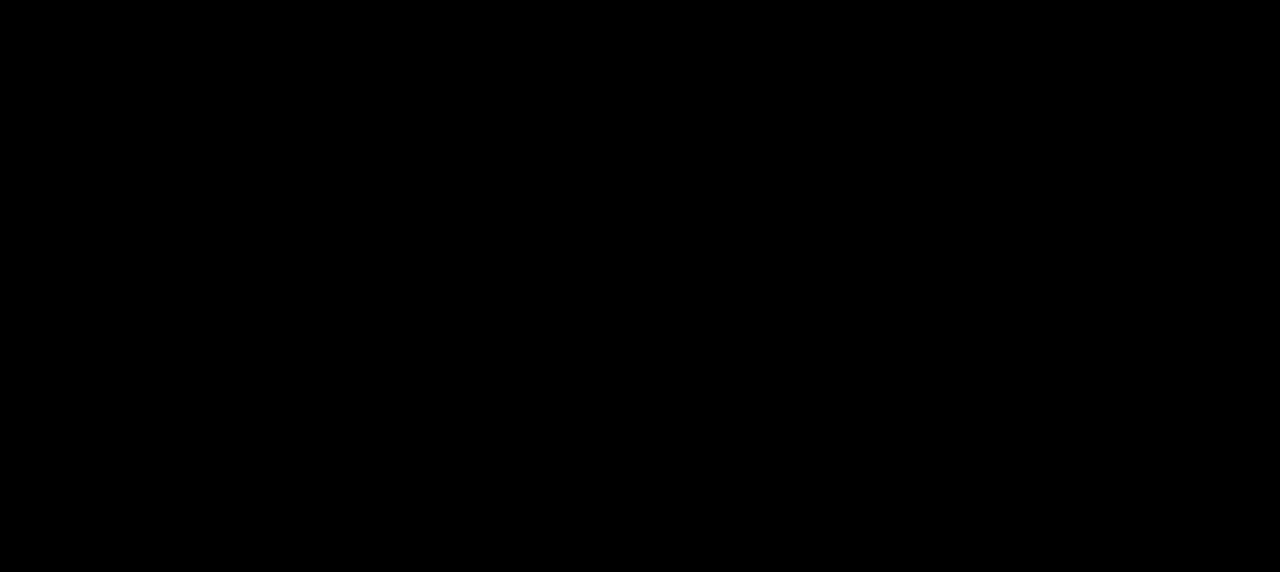
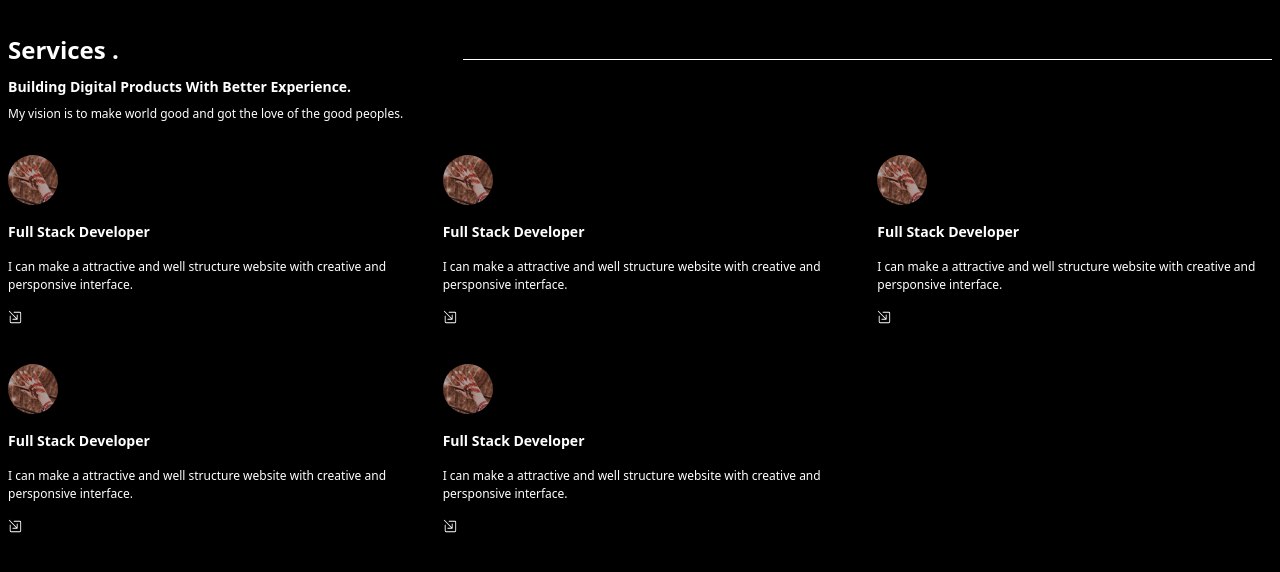
Before and after one commit to abubkar-afzal/my-portfolio, a Next.js app: page /Components/services in a window 1280 px wide. Shown: the top 572 px of the page. Built offline with nearby package versions, Linux system fonts and the light colour scheme.

Commit message:
making more design changes

```diff
--- a/pages/Components/FirstPage.tsx
+++ b/pages/Components/FirstPage.tsx
@@ -19,7 +19,7 @@ const FirstPage = () => {
                                 d="M 50, 50 m -40, 0 a 40,40 0 1,1 80,0 a 40,40 0 1,1 -80,0"
                             />
                         </defs>
-                        <text className="fill-black dark:fill-white font-mono text-3rem uppercase tracking-[0.2em]">
+                        <text className="fill-white dark:fill-white font-mono text-3rem uppercase tracking-[0.2em]">
                             <textPath xlinkHref="#circlePath">
                                 Full Stack Developer
                             </textPath>
--- a/pages/Components/getintouch.tsx
+++ b/pages/Components/getintouch.tsx
@@ -1,25 +1,26 @@
 import React from "react";
-
+import img from "../../public/img1.jpg"
+import Image from "next/image";
 const GetInTouch=()=>{
 
     return<>
-    <div>
-                <div>Get In Touch</div>
-                <div></div>
-            </div>
+    <div className="text-[1.5rem] font-black text-left m-2 relative -z-10 text-(--white) mt-[2rem]">
+        <div className="w-[60%]">Get In Touch .</div>
+        <div className="border-t absolute right-0 bottom-2 w-[50%]"></div>
+      </div>
 
-        <div>Lorem ipsum dolor, sit amet consectetur adipisicing elit. Asperiores mollitia ex modi ipsum reprehenderit aliquid molestias laborum ipsa, quibusdam nostrum consequatur fugiat sit suscipit sed, iste enim nisi, quo reiciendis?</div>
-        <div>
-            <div>Icon</div>
-            <div><div>name</div>
-            <div>subname</div></div>
+        <div>Take A Coffee & Chat With Me</div>
+        <div className="text-(--white) flex space-x-2 m-2">
+            <div><Image src={img} alt="img" width={50} height={50} className=""/></div>
+            <div><div className="font-thin text-[12px]">Email</div>
+            <div className="font-black text-[14px]">hafizabubakarafzal@gmail.com</div></div>
         </div>
-        <div>
-            <div>Icon</div>
-            <div><div>name</div>
-            <div>subname</div></div>
+        <div className="text-(--white) flex space-x-2 m-2">
+            <div><Image src={img} alt="img" width={50} height={50} className=""/></div>
+            <div><div className="font-thin text-[12px]">Phone</div>
+            <div className="font-black text-[14px]">+923270972423</div></div>
         </div>
-        <div>
+        <div className="text-(--white)">
             <div>
                 <div>name</div>
                 <input type="text" />
@@ -43,3 +44,4 @@ const GetInTouch=()=>{
         <div>Location</div>
     </>
 }
+export default GetInTouch;
--- a/pages/Components/services.tsx
+++ b/pages/Components/services.tsx
@@ -1,44 +1,63 @@
 import React from "react";
-
+import img from "../../public/img1.jpg"
+import Image from "next/image";
+import { BsBoxArrowInDownRight } from "react-icons/bs";
 const Services = ()=>{
     return<>
-        <div>
-                <div>Services</div>
-                <div></div>
+        <div className="text-[1.5rem] font-black text-left m-2 relative -z-10 text-(--white) mt-[2rem]">
+        <div className="w-[60%]">Services .</div>
+        <div className="border-t absolute right-0 bottom-2 w-[64%]"></div>
+      </div>
+
+        <div className="font-black text-(--white) m-2 text-[14px]">Building Digital Products With Better Experience.</div>
+        <div className="font-thin text-(--white) m-2 text-[12px]">My vision is to make world good and got the love of the good peoples.</div>
+       <div className="grid grid-cols-2 md:grid-cols-3 gap-10 mt-[2rem] m-2">
+        <div className="text-(--white)">
+            <div>
+                <Image src={img} width={50} height={50} alt="img" className="rounded-full"/>
             </div>
-
-        <div>Lorem ipsum dolor, sit amet consectetur adipisicing elit. Maxime enim in id similique ipsum exercitationem vel perspiciatis, eos maiores alias dignissimos, quod deleniti nostrum tempora nulla quas ducimus adipisci dolores.</div>
-        <div>Lorem ipsum dolor sit amet, consectetur adipisicing elit. Aliquid dolorem neque dicta nemo rerum nam minus, assumenda ipsum excepturi, ipsa amet animi saepe esse vitae minima, dolore unde cumque quas?</div>
-        <div>
+            <div className="my-[1rem] font-black text-[14px]">Full Stack Developer</div>
+            <div className="my-[1rem] font-thin text-[12px]">I can make a attractive and well structure website with creative and persponsive interface.</div>
+            <div className="text-[14px]"><BsBoxArrowInDownRight />
+</div>
+        </div>
+        <div className="text-(--white)">
             <div>
-                Logo
+                <Image src={img} width={50} height={50} alt="img" className="rounded-full"/>
             </div>
-            <div>Title</div>
-            <div>Description</div>
-            <div>Button</div>
+            <div className="my-[1rem] font-black text-[14px]">Full Stack Developer</div>
+            <div className="my-[1rem] font-thin text-[12px]">I can make a attractive and well structure website with creative and persponsive interface.</div>
+            <div className="text-[14px]"><BsBoxArrowInDownRight />
+</div>
         </div>
-        <div>
+        <div className="text-(--white)">
             <div>
-                Logo
+                <Image src={img} width={50} height={50} alt="img" className="rounded-full"/>
             </div>
-            <div>Title</div>
-            <div>Description</div>
-            <div>Button</div>
-        </div><div>
+            <div className="my-[1rem] font-black text-[14px]">Full Stack Developer</div>
+            <div className="my-[1rem] font-thin text-[12px]">I can make a attractive and well structure website with creative and persponsive interface.</div>
+            <div className="text-[14px]"><BsBoxArrowInDownRight />
+</div>
+        </div>
+        <div className="text-(--white)">
             <div>
-                Logo
+                <Image src={img} width={50} height={50} alt="img" className="rounded-full"/>
             </div>
-            <div>Title</div>
-            <div>Description</div>
-            <div>Button</div>
-        </div><div>
+            <div className="my-[1rem] font-black text-[14px]">Full Stack Developer</div>
+            <div className="my-[1rem] font-thin text-[12px]">I can make a attractive and well structure website with creative and persponsive interface.</div>
+            <div className="text-[14px]"><BsBoxArrowInDownRight />
+</div>
+        </div>
+        <div className="text-(--white)">
             <div>
-                Logo
+                <Image src={img} width={50} height={50} alt="img" className="rounded-full"/>
             </div>
-            <div>Title</div>
-            <div>Description</div>
-            <div>Button</div>
+            <div className="my-[1rem] font-black text-[14px]">Full Stack Developer</div>
+            <div className="my-[1rem] font-thin text-[12px]">I can make a attractive and well structure website with creative and persponsive interface.</div>
+            <div className="text-[14px]"><BsBoxArrowInDownRight />
+</div>
         </div>
+       </div>
     </>
 }
 
--- a/pages/index.tsx
+++ b/pages/index.tsx
@@ -7,6 +7,7 @@ import CodingSkill from "./Components/codingSkills";
 import DesignSkills from "./Components/designSkills";
 import Awards from "./Components/awards";
 import Services from "./Components/services";
+import GetInTouch from "./Components/getintouch";
 export default function Home() {
   return (
     <>
@@ -18,6 +19,7 @@ export default function Home() {
     <DesignSkills/>
     <Awards/>
     <Services/>
+    <GetInTouch/>
     </>
   );
 }
```
Also changed, not shown: pages/Components/awards.tsx (+45 -22 lines).
